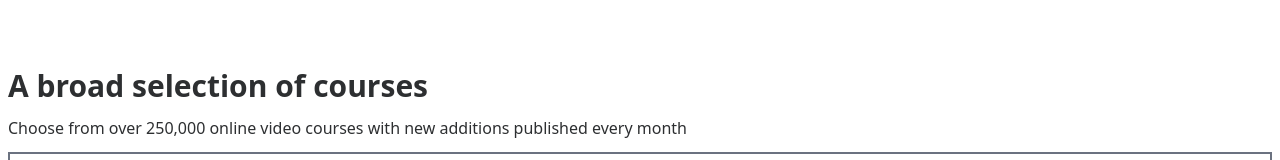
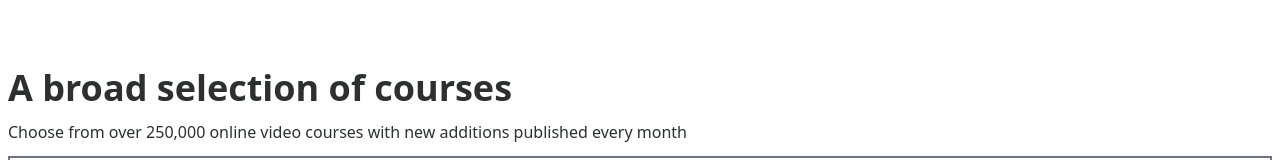
Before and after one commit to Aladdin-Elshamy/Udemy-js, a React (Vite) app: page / in a window 1280 px wide. Shown: the top 160 px of the page. Built offline with nearby package versions, Linux system fonts and the light colour scheme.

Commit message:
text size

```diff
--- a/src/elements/CoursessElements.jsx
+++ b/src/elements/CoursessElements.jsx
@@ -5,7 +5,7 @@
     <>
     <div className="    ">
         <div className="container space-y-3 ">
-        <h2 className="text-3xl font-bold   text-main">
+        <h2 className="text-4xl font-bold   text-main">
             A broad selection of courses
         </h2>
         <p className=' text-main'>
```
